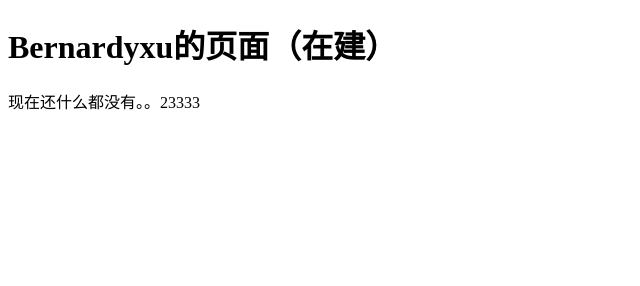
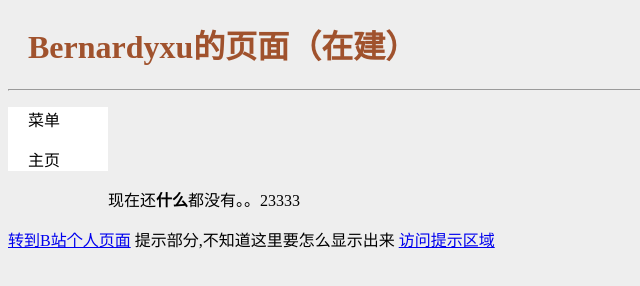
Before and after one commit to bernardyxu/bernardyxu.github.io, a plain HTML site: page index.html in a window 1280 px wide. Shown: the whole page, without its empty margins (0-640 px from the left). Drawn offline with Linux system fonts and the light colour scheme.

Commit message:
对css进行了修改，初步尝试了主页的内容填写

```diff
--- a/index.html
+++ b/index.html
@@ -3,15 +3,22 @@
 
 <head>
 <meta charset="utf-8">
-<link rel="stylesheet" type="text/css" href="/mainstyle">
+<link rel="stylesheet" type="text/css" href="mainstyle.css">
 <title>个人页面</title>
 </head>
 
 <body>
 
 <h1>Bernardyxu的页面（在建）</h1>
-
-<p>现在还什么都没有。。23333</p>
-
+<hr/>
+<div id= 'leftlist' style=" width:100px; background-color:white">
+	<p>菜单</p>
+	<p>主页</p>
+</div>
+<p style="margin-left: 100px;">现在还<b>什么</b>都没有。。23333</p>
+<a href="https://space.bilibili.com/27535086" target="_blank">转到B站个人页面</a>
+<!用于注释的样本,上述的target=_blank用于点击后新窗口显示，删除后点击是直接刷新当前页面>
+<a id='tips'>提示部分,不知道这里要怎么显示出来</a>
+<a href="#tips">访问提示区域</a>
 </body>
 </html>
--- /dev/null
+++ b/mainstyle.css
@@ -0,0 +1,9 @@
+
+body {
+	background-color:#EEEEEE;
+}
+h1 {color:sienna;
+	margin-left: 20px;
+}
+
+p {margin-left: 20px;}
```
Also changed, not shown: 1 other file.
